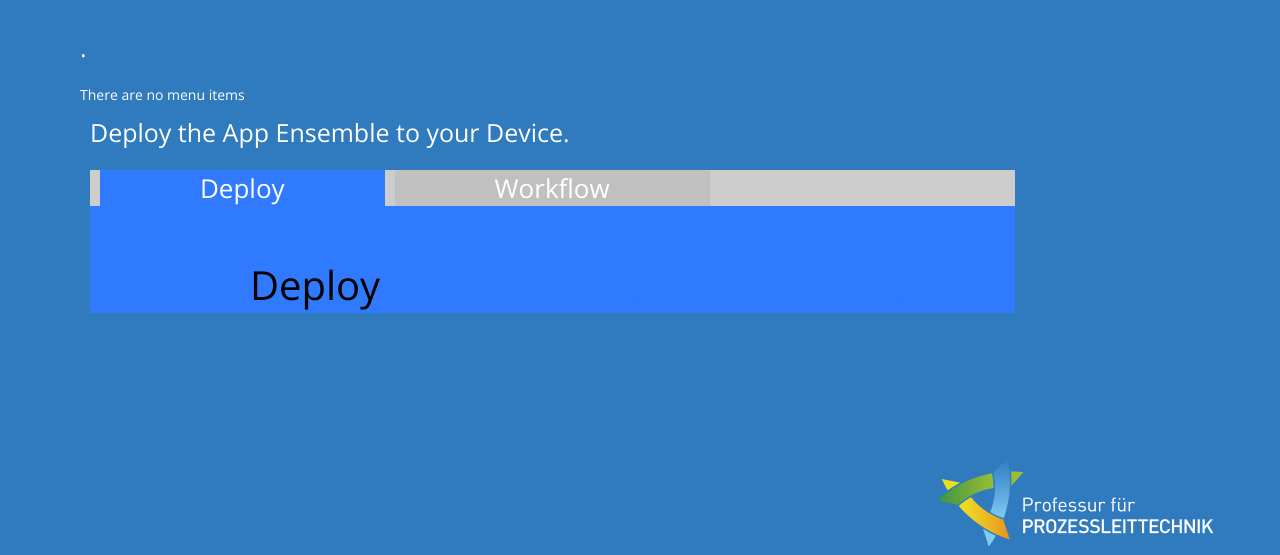
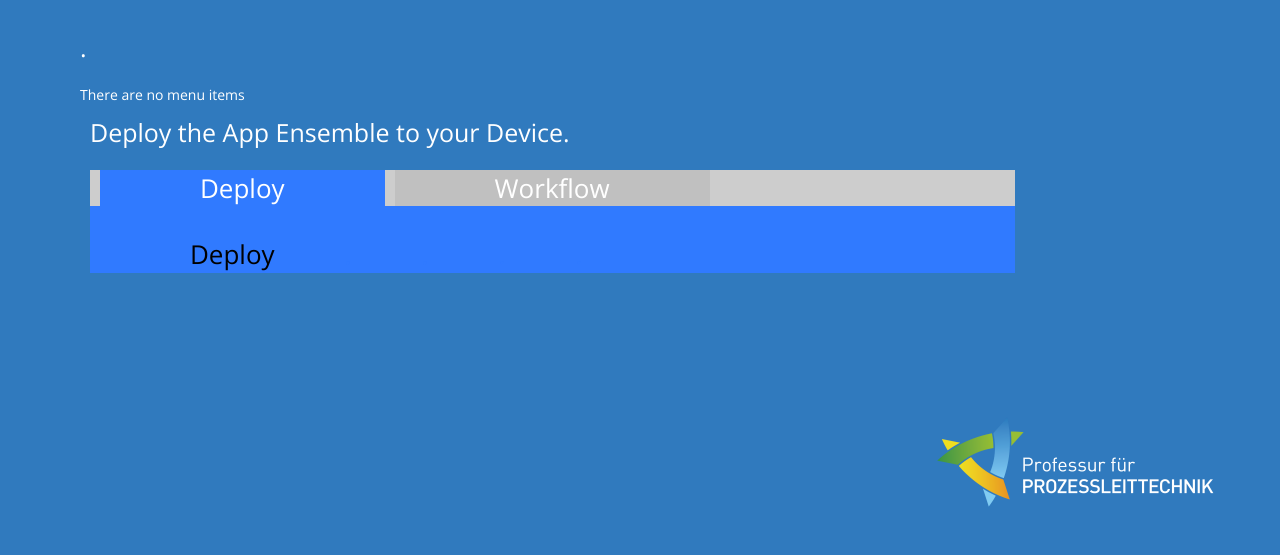
Before and after one commit to jo-tud/aof, a Python web app: template aof/templates/demo_tool.mako in a window 1280 px wide. Shown: the top 555 px of the page. Run offline with Jinja, Linux system fonts and the light colour scheme; the template is opened without the code that fills it, so the values that code supplies are empty; some libraries are stand-ins or nearby versions.

Commit message:
change font seize

```diff
--- a/aof/static/deploy.css
+++ b/aof/static/deploy.css
@@ -26,18 +26,18 @@ width: 100%;
   margin: 0px;
   padding:0px;
   width: 100%;
-  height: 36px;
+  height: 35.5px;
   background-color:#CDCDCD;
 }
 
 .navi ul{
-  height: 36px;
+  height: 35.5px;
   padding:0px;
   margin:0px;
 }
 
 .navi li{
-  height: 36px;
+  height: 35.5px;
   font-size:26px;
   list-style-type :none;
   display:inline;
@@ -64,17 +64,17 @@ width: 100%;
 .deploy ul{
   padding-left:0px;
   margin-top:0px;
-  margin-left:50px;
-  padding-top:50px;
+  margin-left:40px;
+  padding-top:30px;
 }
 
 .deploy li{
-  font-size:40px;
+  font-size:26px;
   color:#307AFF;
   list-style-type :none;
   display:inline;
   width:30px;
-  margin-left:100px;
+  margin-left:50px;
   text-align:center;
   padding-left:10px;
   padding-right:10px;
```
